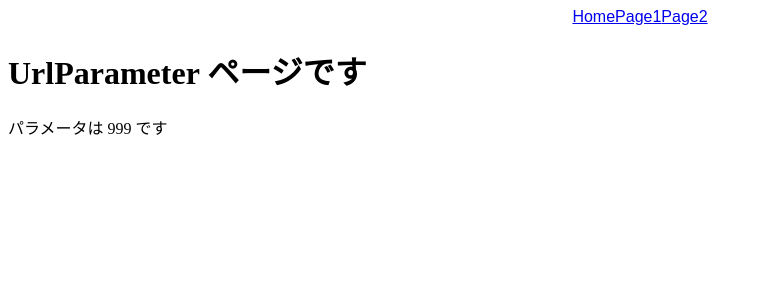
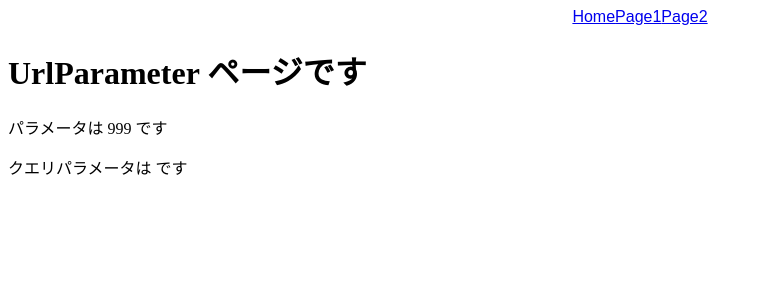
Before and after one commit to y4shiro/udemy-react-stepup, a React (Create React App) app: page /page2/999 in a window 1280 px wide. Shown: the top 300 px of the page, without its empty margins (0-762 px from the left). Built offline with nearby package versions, Linux system fonts and the light colour scheme; the HTML template or start-up script is replaced by a standard one.

Commit message:
22. クエリパラメータを扱う

```diff
--- a/src/Page2.jsx
+++ b/src/Page2.jsx
@@ -5,6 +5,8 @@
     <div>
       <h1>Page2 ページです</h1>
       <Link to="/page2/999">URL Parameter</Link>
+      <br />
+      <Link to="/page2/999?name=hogehoge">Query Parameter</Link>
     </div>
   );
 };
--- a/src/UrlParameter.jsx
+++ b/src/UrlParameter.jsx
@@ -1,11 +1,15 @@
-import { useParams } from "react-router-dom";
+import { useParams, useLocation } from "react-router-dom";
 
 export const UrlParameter = () => {
-  const { id } =useParams();
+  const { id } = useParams();
+  const { search } = useLocation();
+  const query = new URLSearchParams(search);
+
   return (
     <div>
       <h1>UrlParameter ページです</h1>
       <p>パラメータは { id } です</p>
+      <p>クエリパラメータは { query.get("name") } です</p>
     </div>
   );
 };
```
